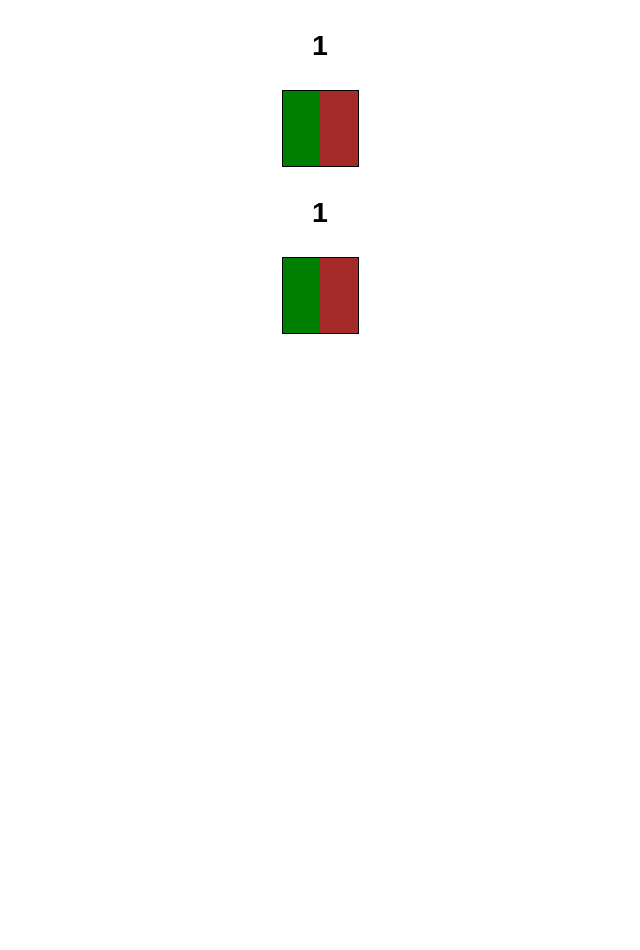
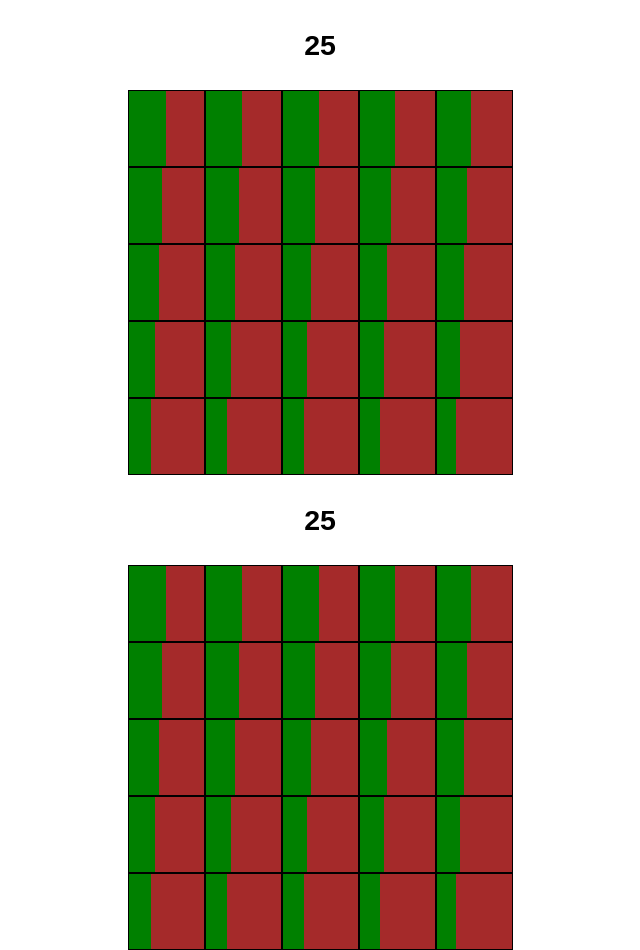
Before and after one commit to Anveio/farm-simulator, a React app: page / in a window 1280 px wide. Shown: the whole page, without its empty margins (320-960 px from the left). Before the commit the page ends 800 px from the top, so only its background shows below. Built offline with nearby package versions, Linux system fonts and the light colour scheme.

Commit message:
Center farm, make Farm produce tiles based off a single number

```diff
--- a/src/components/App.tsx
+++ b/src/components/App.tsx
@@ -45,11 +45,11 @@ class Game extends React.Component<never, { money: number }> {
 
 
 interface FarmProps { onTileReadyForHarvest: any; }
-class Farm extends React.Component<FarmProps, {tiles: JSX.Element[]}> {
+class Farm extends React.Component<FarmProps, { tiles: number } > {
   constructor(props: FarmProps){
     super(props)
     this.state = {
-      tiles: []
+      tiles: 25
     }
   }
 
@@ -57,8 +57,20 @@ class Farm extends React.Component<FarmProps, {tiles: JSX.Element[]}> {
     this.props.onTileReadyForHarvest();
   }
 
-  componentWillMount() {
-    this.addTileToFarm();
+  createFarmGrid = ( tilesToCreate: number ):JSX.Element[] => {
+    let createdTiles = [];
+
+    for(let i = 0; i < tilesToCreate; i++) {
+      createdTiles.push(
+        <li key={i.toString()}>
+          <Tile
+            tileID={i.toString()}
+            onTileGrowthFinish={this.handleTileGrowthFinish} />
+        </li>
+      )
+    }
+
+    return createdTiles
   }
 
 
@@ -89,7 +101,7 @@ class Farm extends React.Component<FarmProps, {tiles: JSX.Element[]}> {
 
   // farmGrid = this.createFarmGrid(this.props.farmColumns, this.props.farmRows);
 
-  addTileToFarm = () => {
+  /*addTileToFarm = () => {
     this.state.tiles.push(<li>
       <Tile
         key={this.state.tiles.length}
@@ -97,13 +109,12 @@ class Farm extends React.Component<FarmProps, {tiles: JSX.Element[]}> {
         onTileGrowthFinish={this.handleTileGrowthFinish} />
       </li>
     )
-  }
+  }*/
 
   render() {
+    // this.addTileToFarm();
     return (
-      <div className="tile-container">
-        <ul>{this.state.tiles}</ul>
-      </div>
+      <ul className="tile-ul">{this.createFarmGrid(this.state.tiles)}</ul>
     )
   }
 }
--- a/src/stylesheets/app.css
+++ b/src/stylesheets/app.css
@@ -19,13 +19,19 @@ h1 {
   height: 100%;
   text-align: center;
   justify-content: center;
-  display: block;
+  display: flex;
 }
 
-.tile-container {
+.tile-ul {
+  /* Each tile is 3em (base 25px) large */
+  font-size: 25px;
+  max-height: 16em;
+  max-width: 16em;
   position: relative;
   justify-content: center;
   display: flex;
+  flex-direction: row;
+  flex-wrap: wrap;
 }
 
 .tile {
```
